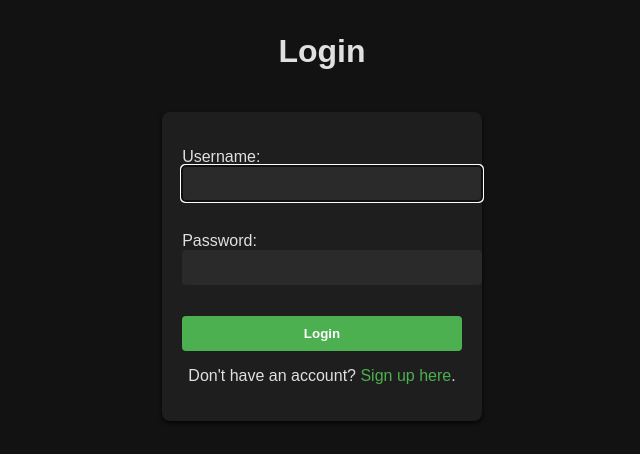
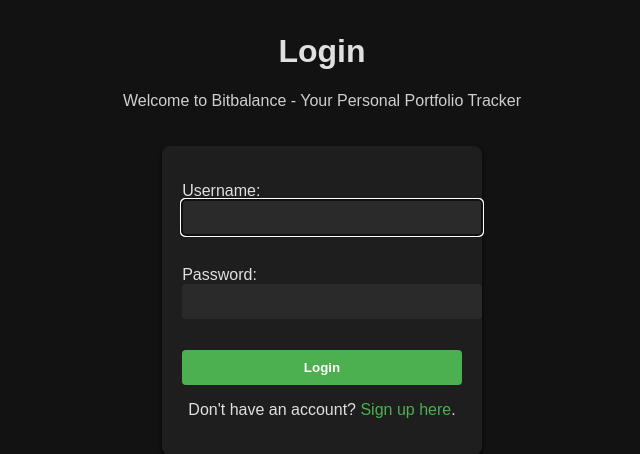
Before and after one commit to mateussfeir/Portfolio_tracker, a Django app: page /login/ in a window 1280 px wide. Shown: the part 38-492 px from the top of the page, without its empty margins (318-958 px from the left). Run offline with Django 4.2, Linux system fonts and the light colour scheme.

Commit message:
added a welcome message in the login page

```diff
--- a/portfolio/templates/login.html
+++ b/portfolio/templates/login.html
@@ -103,6 +103,7 @@
     </nav>
     <header>
         <h1>Login</h1>
+        <p style="color: #cfcfcf; font-size: 1rem;">Welcome to Bitbalance - Your Personal Portfolio Tracker</p>
     </header>
     <div class="container">
         <form method="post">
@@ -114,7 +115,6 @@
     </div>
     <footer>
         <p>© 2025 Mateus Sfeir</p>
-{#        <img src="{% static 'images/img1.png' %}" alt="Website Example" style="max-width: 98%; height: auto;">#}
     </footer>
 </body>
 </html>
```
